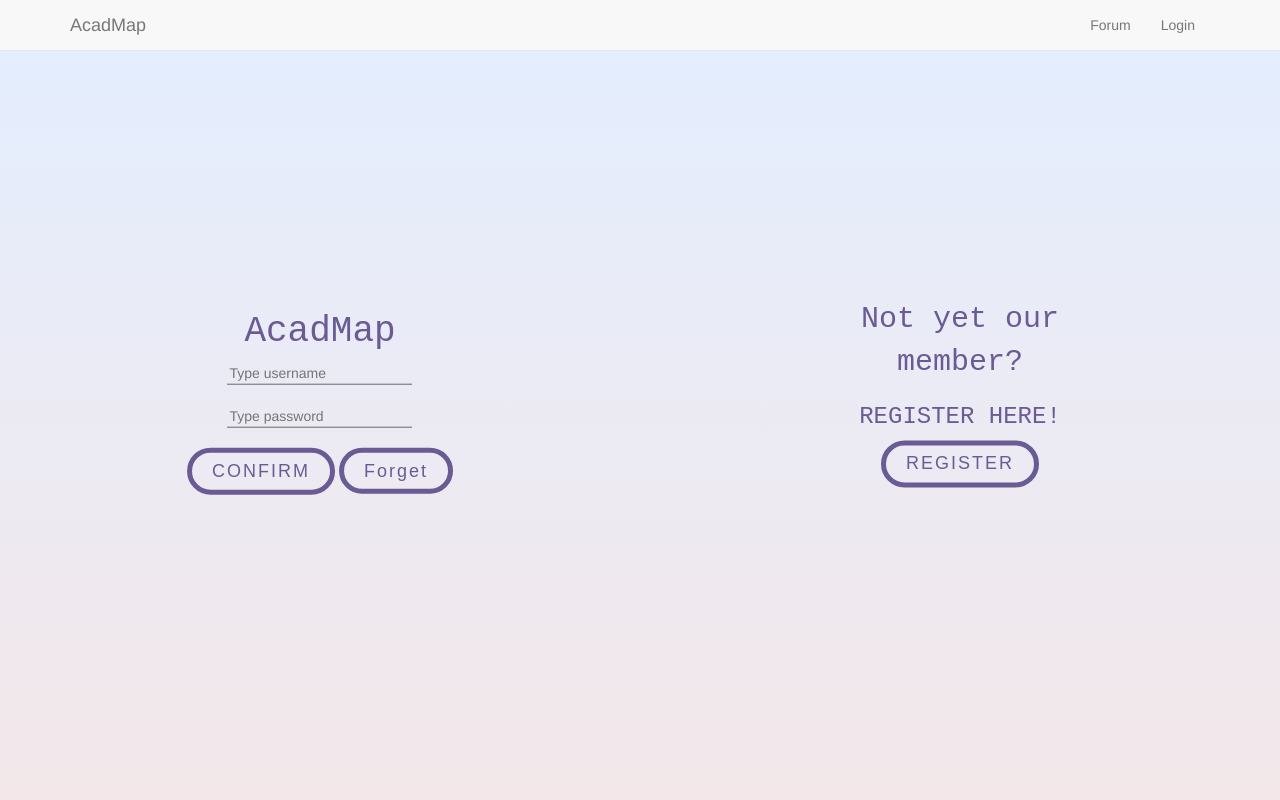
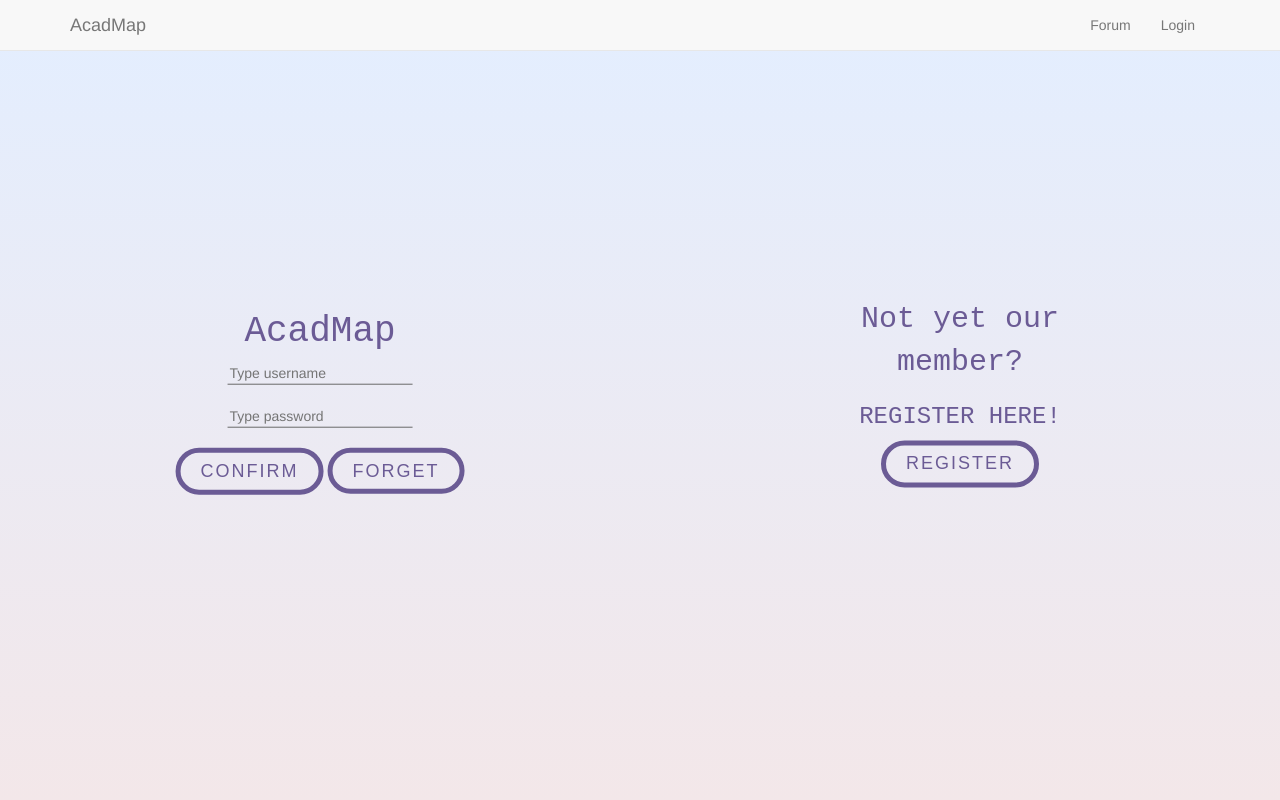
Before and after one commit to fungking07/3100-project, a PHP site: page /login_related/login.php in a window 1280 px wide. Run offline with PHP 8.4, Linux system fonts and the light colour scheme; some libraries are stand-ins or nearby versions.

Commit message:
Update login.php

```diff
--- a/login_related/login.php
+++ b/login_related/login.php
@@ -168,7 +168,7 @@ background-image: linear-gradient(to top, #f3e7e9 0%, #e3eeff 99%, #e3eeff 100%)
         <input type="text" id="user" name="user" class ="input" placeholder="Type username"><br><br>
         <input type="password" id="pw" name="pw" class ="input" placeholder="Type password"><br><br>
         <button type="submit" class="button1" name= "submit" value ="submit">CONFIRM</button>
-        <a href="verification.php" class="button1">Forget</a>
+        <a href="verification.php" class="button1">FORGET</a>
       </form>
       <div class="red-text"><?php include("error.php")?></div>
     </div>
```
